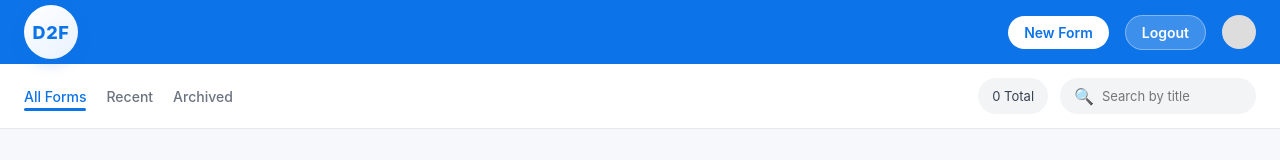
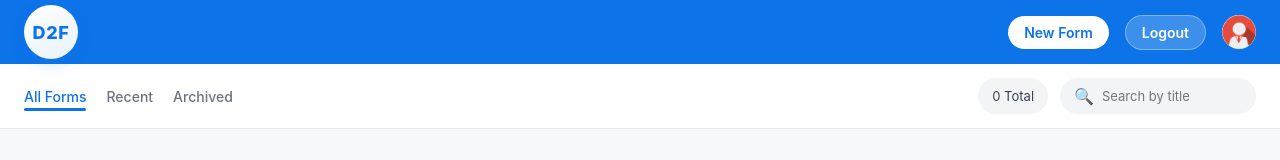
Before and after one commit to nethajimpersonal/docs-as-forms-frontend, a React (Create React App) app: page / in a window 1280 px wide. Shown: the top 160 px of the page. Built offline with nearby package versions, Linux system fonts and the light colour scheme; no server answers; sample sign-in values are in the browser's storage; the HTML template or start-up script is replaced by a standard one.

Commit message:
Added profile place holder image

```diff
--- a/src/App.css
+++ b/src/App.css
@@ -115,6 +115,18 @@
 	height: 34px;
 	border-radius: 50%;
 	background: #ddd;
+	overflow: hidden;
+	display: inline-flex;
+	align-items: center;
+	justify-content: center;
+}
+
+.form-list-page .avatar img,
+.form-creator-page .avatar img {
+	width: 100%;
+	height: 100%;
+	object-fit: cover;
+	display: block;
 }
 
 /* Secondary Tabs */
--- a/src/components/FormCreator.js
+++ b/src/components/FormCreator.js
@@ -106,7 +106,9 @@ const FormCreator = () => {
         <div className="topbar-right">
           <button className="new-invoice-btn" onClick={() => navigate('/list')}>Form List</button>
           <button className="logout-topbar-btn" onClick={handleLogout}>Logout</button>
-          <div className="avatar" />
+          <div className="avatar">
+            <img src="/profile.png" alt="Profile" />
+          </div>
         </div>
       </div>
 
--- a/src/components/FormList.js
+++ b/src/components/FormList.js
@@ -94,7 +94,9 @@ const FormList = () => {
         <div className="topbar-right">
           <button className="new-invoice-btn" onClick={() => navigate('/create')}>New Form</button>
           <button className="logout-topbar-btn" onClick={handleLogout}>Logout</button>
-          <div className="avatar" />
+          <div className="avatar">
+            <img src="/profile.png" alt="Profile" />
+          </div>
         </div>
       </div>
 
```
Also changed, not shown: public/profile.png (added).
